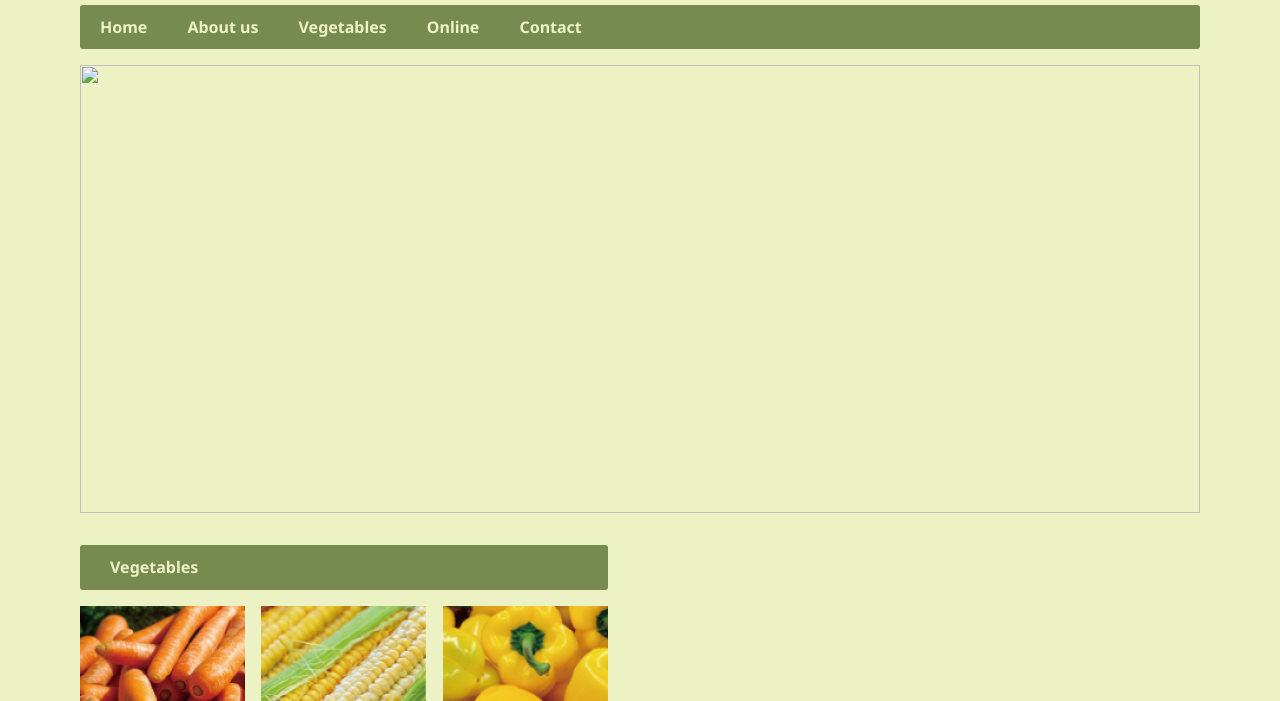
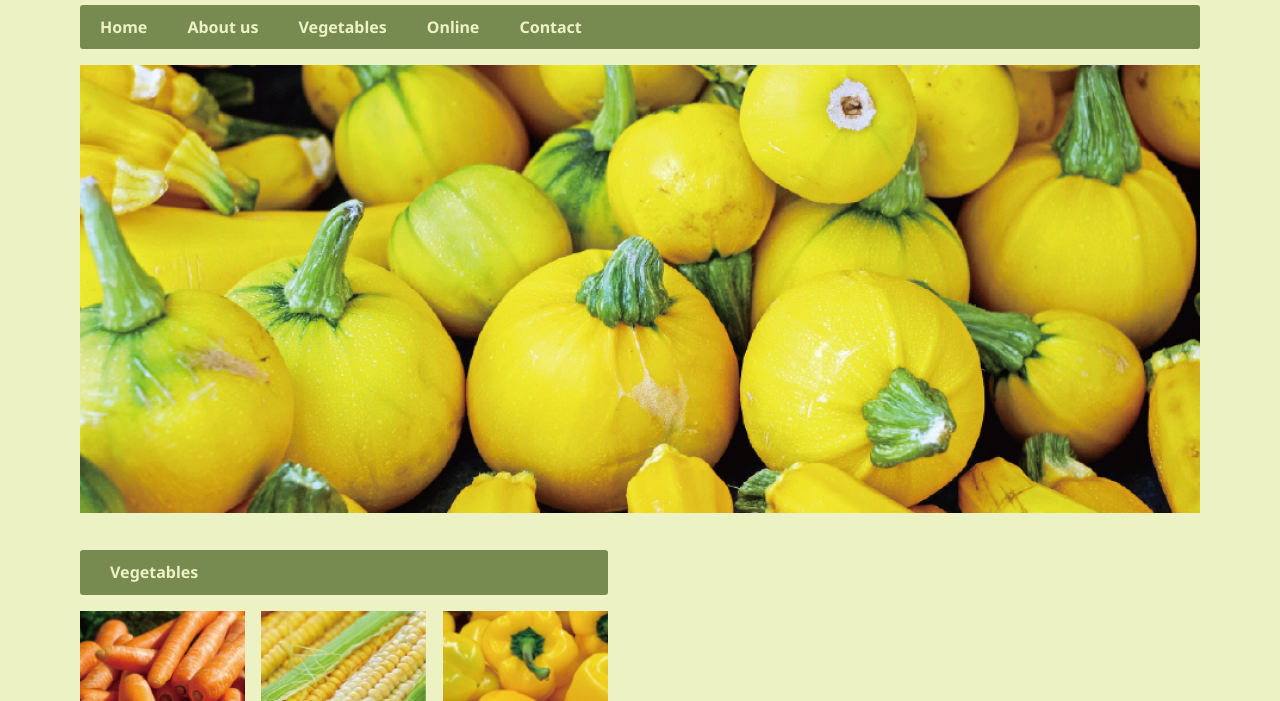
Before and after one commit to fuckthehomework-tw/hw1, a plain HTML site: page index.html in a window 1280 px wide. Shown: the part 99-800 px from the top of the page. Drawn offline with Linux system fonts and the light colour scheme; the site is published under a folder, as on GitHub Pages, so addresses that start at the root find nothing.

Commit message:
index.html

```diff
--- a/index.html
+++ b/index.html
@@ -44,7 +44,7 @@
             </li>
         </ul>
     </div>
-    <img class="main-pic" src="/img/img_main_pumpkin.png">
+    <img class="main-pic" src="img/img_main_pumpkin.png">
     <div class="pic-contact">
         <div class="intro-area">
             <h2 class="little-title">Vegetables</h2>
```
